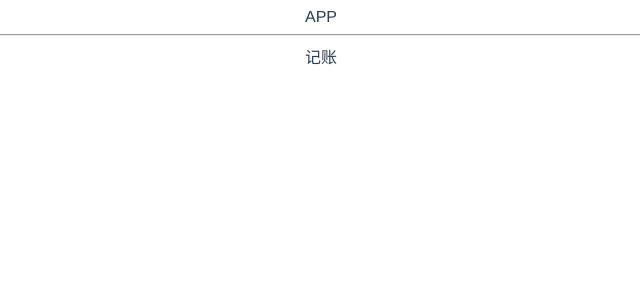
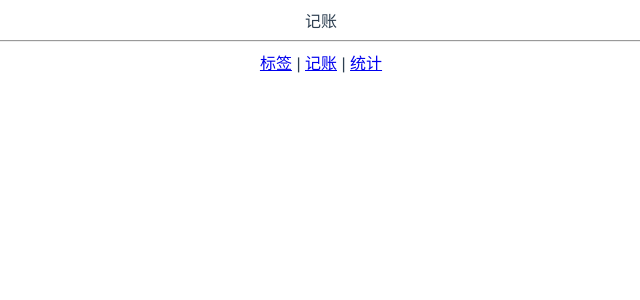
Before and after one commit to dengdengdengpan/account-book, a Vue app: page /#/money in a window 1280 px wide. Shown: the top 300 px of the page, without its empty margins (319-959 px from the left). Built offline with nearby package versions, Linux system fonts and the light colour scheme; the HTML template or start-up script is replaced by a standard one.

Commit message:
使用 <router-link> 实现最基本的底部导航栏

```diff
--- a/src/App.vue
+++ b/src/App.vue
@@ -1,8 +1,12 @@
 <template>
   <div id="app">
-    APP
+    <router-view></router-view>
     <hr>
-    <router-view/>
+    <nav>
+      <router-link to="/label">标签</router-link> |
+      <router-link to="/money">记账</router-link> |
+      <router-link to="/statistic">统计</router-link>
+    </nav>
   </div>
 </template>
 
```
